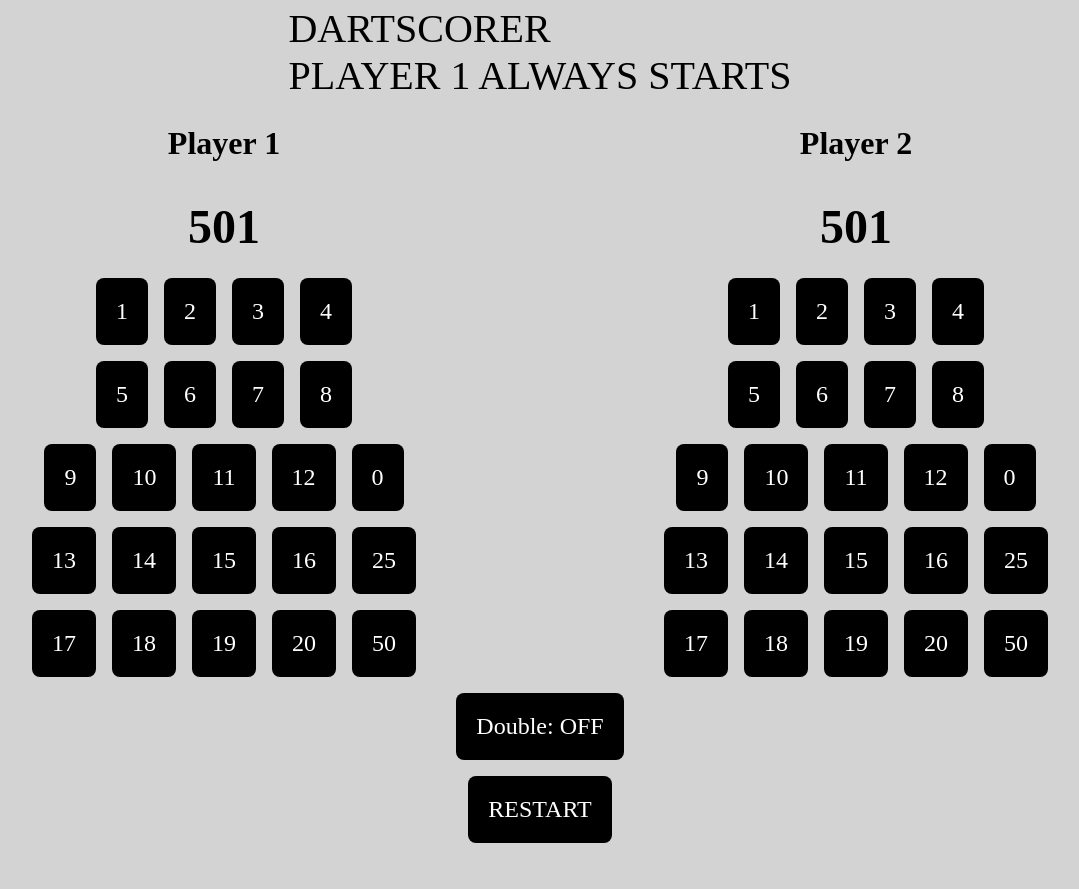
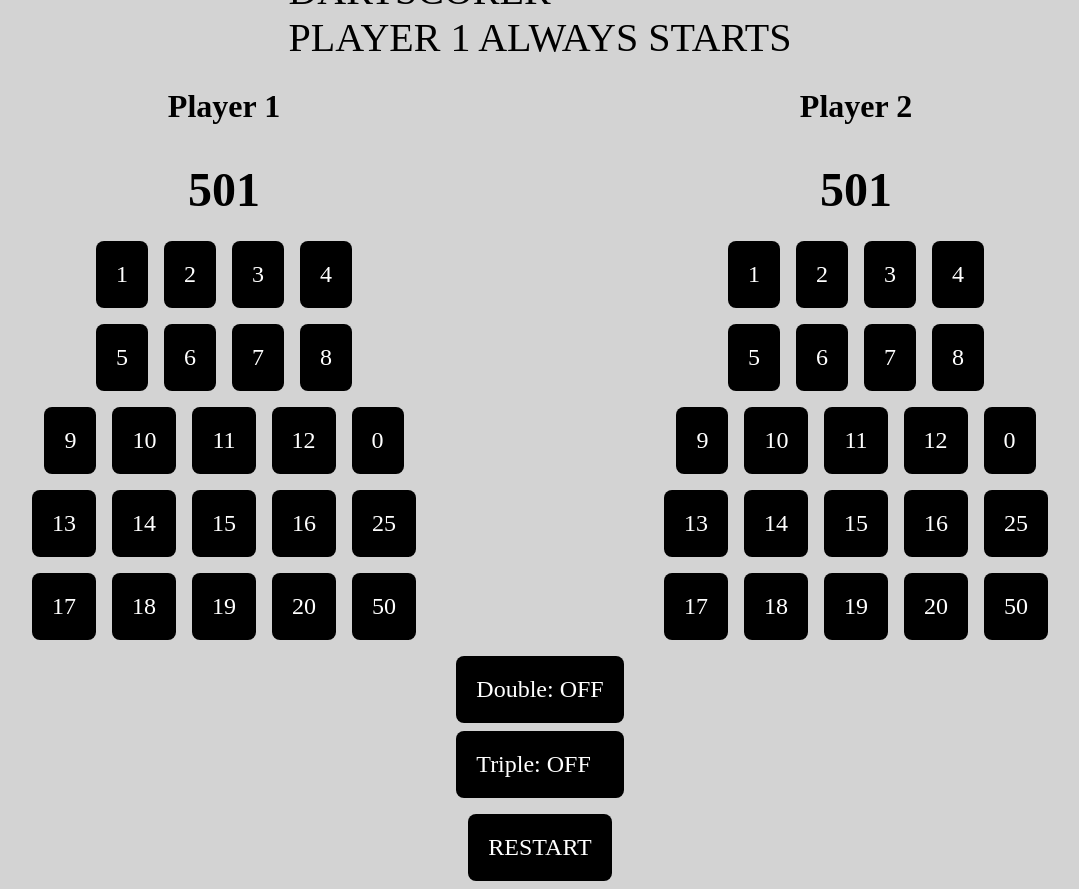
Before and after one commit to fatihylm/dart-game, a Vue app in the folder my-test-app/: page / in a window 1280 px wide. Shown: the whole page, without its empty margins (100-1179 px from the left). Before the commit the page ends 851 px from the top, so only its background shows below. Built offline with nearby package versions, Linux system fonts and the light colour scheme.

Commit message:
triple button angefangen
triple button funktioniert nicht muss weiter daran gearbeitet werden.

```diff
--- a/my-test-app/src/components/ButtonField.vue
+++ b/my-test-app/src/components/ButtonField.vue
@@ -17,8 +17,7 @@
             class="button"
             v-for="button in row"
             :key="button"
-            @click="subtractScore(player, double ? button * 2 : button)"
-          >
+            @click="subtractScore(player, double ? button * 2 : button)">
             {{ double ? button * 2 : button }}
           </div>
         </div>
@@ -28,6 +27,9 @@
     <div>
       <div class="button" @click="doubleButtons">
         {{ double ? "Double: ON" : "Double: OFF" }}
+      </div>
+      <div class="button" @click="tripleButtons">
+        {{ triple ? "Triple: ON" : "Triple: OFF" }}
       </div>
     </div>
     <div class="reset">
@@ -49,6 +51,7 @@ export default {
         [17, 18, 19, 20, 50],
       ],
       double: false,
+      triple: false,
       players: [
         {
           name: "Player 1",
@@ -90,7 +93,6 @@ export default {
     },
     doubleButtons() {
       this.double = !this.double;
-      // If double is on, double the button values
       if (this.double) {
         this.buttons = [
           [1, 2, 3, 4],
@@ -100,7 +102,31 @@ export default {
           [17, 18, 19, 20, 50],
         ];
       } else {
-        // If double is off, reset the button values
+        return;
+      }
+      if (this.double && this.triple) {
+        this.triple = false;
+      }
+    },
+    tripleButtons() {
+      this.triple = !this.triple;
+      if (this.triple) {
+        this.buttons = [
+          [1, 2, 3, 4],
+          [5, 6, 7, 8],
+          [9, 10, 11, 12, 0],
+          [13, 14, 15, 16, 25],
+          [17, 18, 19, 20, 550],
+        ];
+      } else {[
+          [1, 2, 3, 4],
+          [5, 6, 7, 8],
+          [9, 10, 11, 12, 0],
+          [13, 14, 15, 16, 25],
+          [17, 18, 19, 20, 50],]
+      }
+      if (this.triple && this.double) {
+        this.double = false;
       }
     },
     buttonPressed(index) {
@@ -137,6 +163,8 @@ export default {
       });
       this.players.forEach((player) => (player.score = 501));
       this.players.forEach((player) => (player.winner = false));
+      this.triple = false;
+      this.double = false;
     },
   },
 };
```
